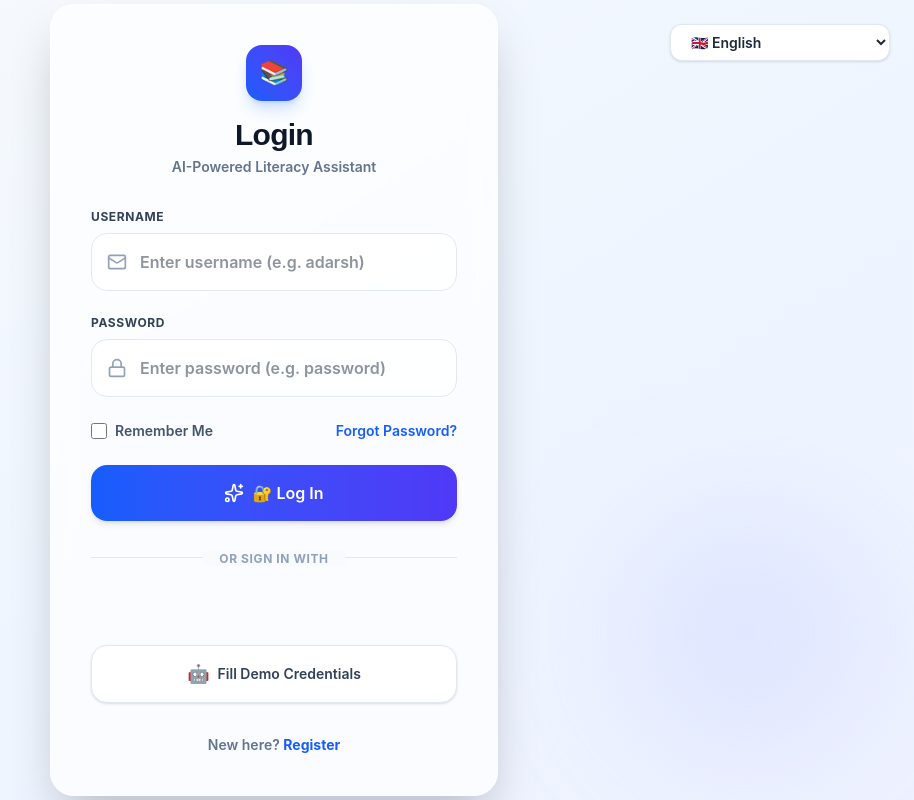
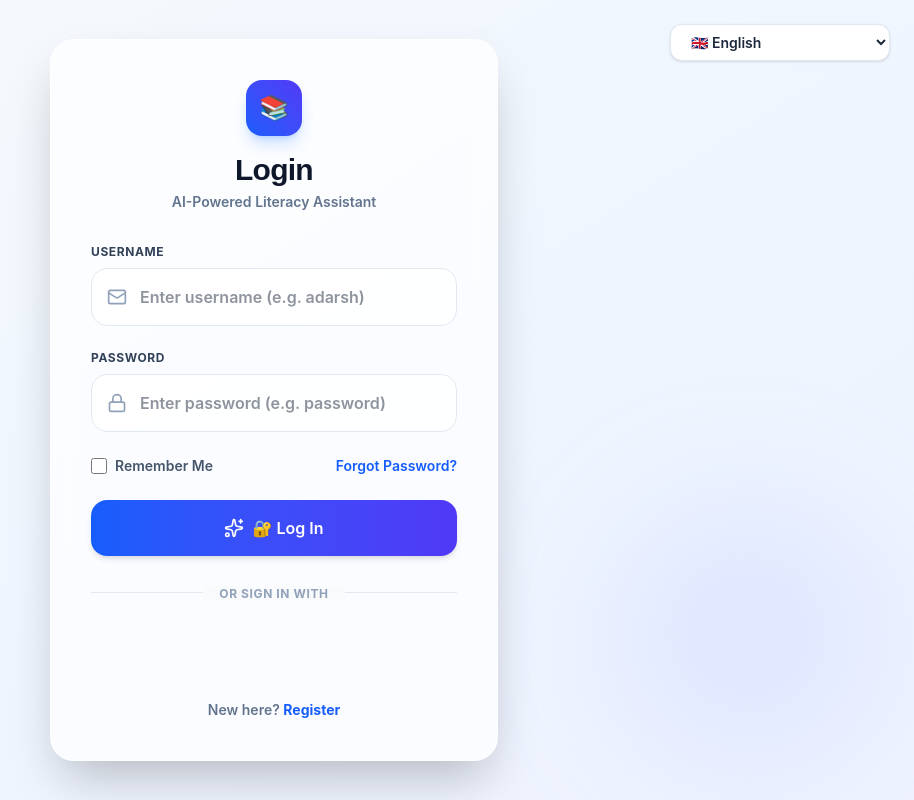
Before and after one commit to Adarshhackology/AI-Powered-Literacy-Assistant-for-Neo-Learners_Jun_2026, a React (Vite) app in the folder frontend/: page /login in a window 1280 px wide. Shown: the whole page, without its empty margins (366-1280 px from the left). Built offline with nearby package versions, Linux system fonts and the light colour scheme.

Commit message:
Remove Fill Demo Credentials button from Login screen

```diff
--- a/frontend/src/pages/Login.tsx
+++ b/frontend/src/pages/Login.tsx
@@ -193,26 +193,12 @@ export default function Login() {
           <span className="relative bg-slate-50 px-4 text-xs font-bold uppercase tracking-wider text-slate-400">or sign in with</span>
         </div>
 
-        <div className="flex flex-col gap-3 justify-center items-center">
-          <div className="w-full flex justify-center">
-            <GoogleLogin
-              onSuccess={handleGoogleSuccess}
-              onError={() => setError('Google Authentication Failed.')}
-              useOneTap
-            />
-          </div>
-
-          <button
-            type="button"
-            onClick={() => {
-              setUsername('adarsh');
-              setPassword('password');
-            }}
-            className="w-full bg-white border border-slate-200 text-slate-700 font-bold py-3.5 rounded-2xl shadow-sm hover:bg-slate-50 transition-all flex items-center justify-center gap-2 text-sm cursor-pointer"
-          >
-            <span className="text-lg">🤖</span>
-            <span>Fill Demo Credentials</span>
-          </button>
+        <div className="flex justify-center mt-2">
+          <GoogleLogin
+            onSuccess={handleGoogleSuccess}
+            onError={() => setError('Google Authentication Failed.')}
+            useOneTap
+          />
         </div>
 
         <p className="mt-8 text-center text-slate-500 text-sm font-semibold">
```
